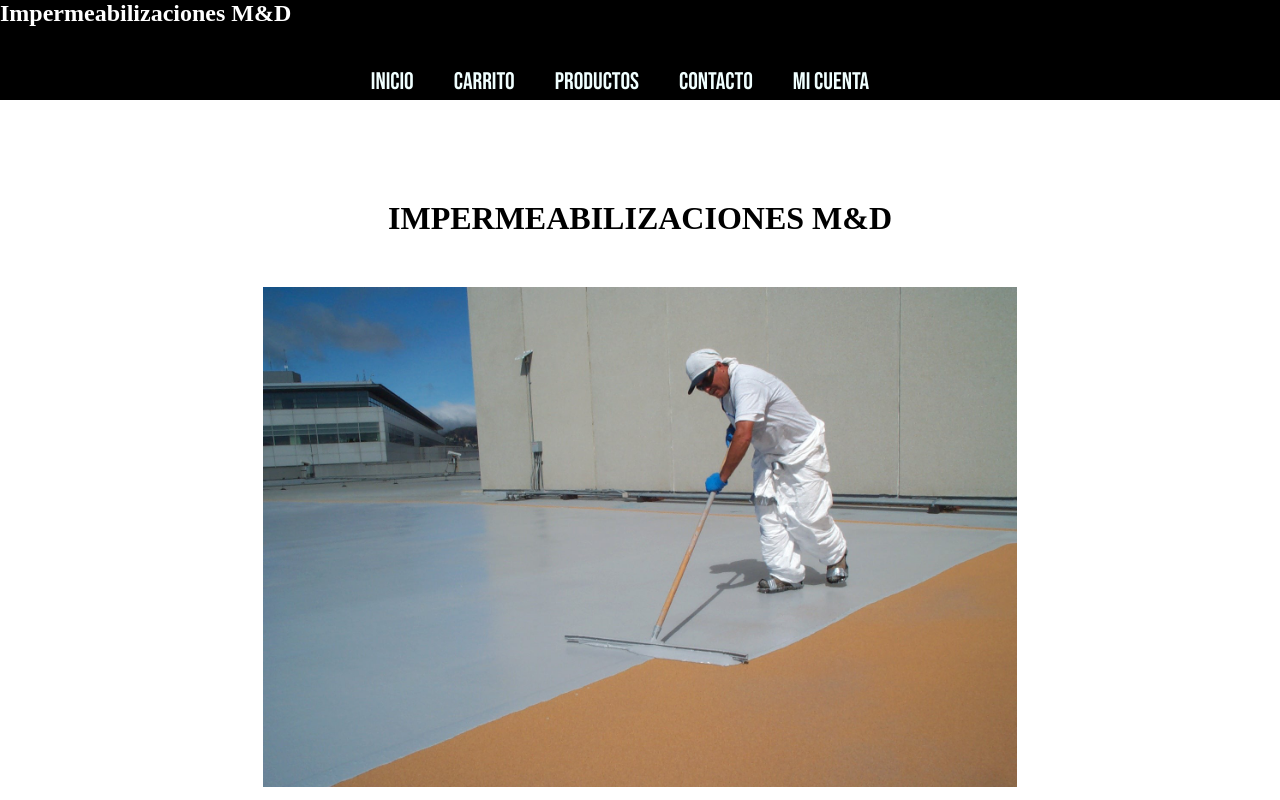
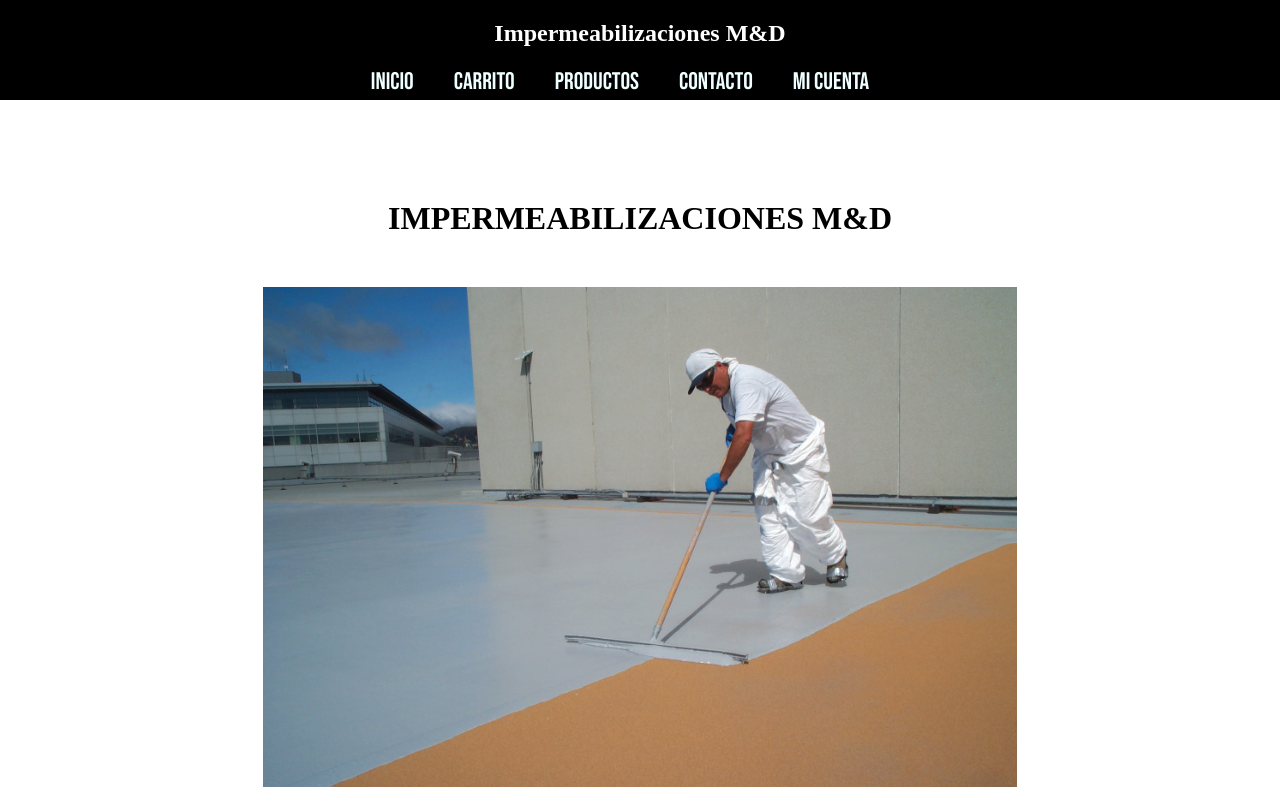
Before and after one commit to MiguelMurua/JavaScript-CoderHouse, a plain HTML site: page index.html in a window 1280 px wide. Shown: the top 800 px of the page. Drawn offline with nearby package versions, Linux system fonts and the light colour scheme.

Commit message:
cambios en navBar y main

```diff
--- a/css/style.css
+++ b/css/style.css
@@ -25,6 +25,8 @@ font-family: 'Bebas Neue', cursive;
 }
 
 .navBar h1 {
+    text-align: center;
+    padding-top: 20px;
     color: #fff;
     top: 30px;
     left: 50px;
@@ -34,7 +36,6 @@ font-family: 'Bebas Neue', cursive;
     display: flex;
     flex-wrap: wrap;
     justify-content: center;
-    padding-top: 20px;
     margin-right: 2.5em;
 }
 
@@ -73,6 +74,7 @@ font-family: 'Bebas Neue', cursive;
 }
 
 main {
+    height: 100%;
     display: flex;
     flex-wrap: wrap;
     justify-content: center;
```
